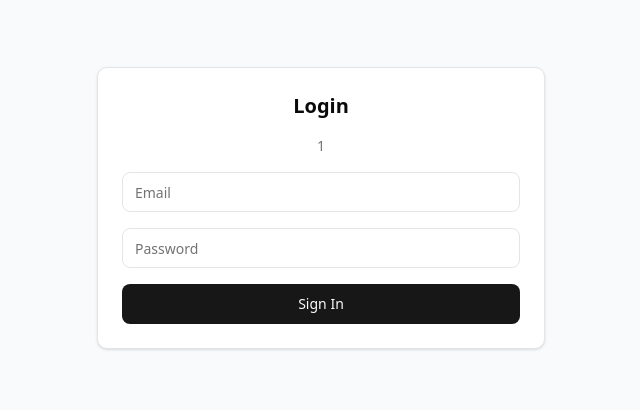
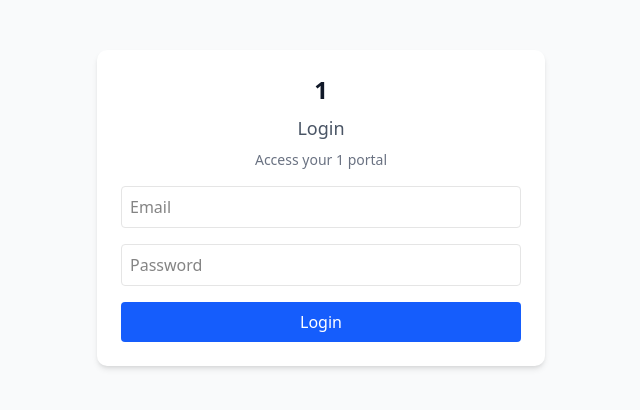
Before and after one commit to Brendin-DP/IMD-accelerator, a Next.js app: page /tenant/1/login in a window 1280 px wide. Shown: the part 224-634 px from the top of the page, without its empty margins (319-959 px from the left). Built offline with nearby package versions, Linux system fonts and the light colour scheme; no server answers.

Commit message:
struggling with subdomains

```diff
--- a/src/middleware.ts
+++ b/app/middleware.ts
@@ -4,6 +4,12 @@ import type { NextRequest } from "next/server";
 export function middleware(req: NextRequest) {
   const host = req.headers.get("host") || "";
   const subdomain = host.split(".")[0];
+  const pathname = req.nextUrl.pathname;
+
+  // Skip if already a tenant route (to prevent double rewriting)
+  if (pathname.startsWith("/tenant/")) {
+    return NextResponse.next();
+  }
 
   // Skip admin and local routes (or routes without subdomain)
   if (
@@ -14,8 +20,6 @@ export function middleware(req: NextRequest) {
   ) {
     return NextResponse.next();
   }
-
-  const pathname = req.nextUrl.pathname;
 
   // Rewrite requests for subdomain tenants
   // Map common routes to tenant structure
@@ -51,7 +55,8 @@ export const config = {
      * - _next/static (static files)
      * - _next/image (image optimization files)
      * - favicon.ico (favicon file)
+     * - tenant/ (already rewritten routes)
      */
-    "/((?!api|_next/static|_next/image|favicon.ico).*)",
+    "/((?!api|_next/static|_next/image|favicon.ico|tenant/).*)",
   ],
 };
--- a/app/tenant/[subdomain]/login/page.tsx
+++ b/app/tenant/[subdomain]/login/page.tsx
@@ -1,92 +1,165 @@
 "use client";
 
+import { useParams, useRouter } from "next/navigation";
 import { useState } from "react";
-import { useParams, useRouter } from "next/navigation";
 import { supabase } from "@/lib/supabaseClient";
-import { Button, Input, Card } from "@/components/ui";
 
-export default function TenantLoginPage() {
+export default function TenantLogin() {
   const params = useParams();
   const router = useRouter();
-  const subdomain = params.subdomain as string;
-
+  const subdomain = (params?.subdomain as string) || "";
   const [email, setEmail] = useState("");
   const [password, setPassword] = useState("");
   const [error, setError] = useState("");
   const [loading, setLoading] = useState(false);
 
-  async function handleLogin(e: React.FormEvent) {
+  // Debug: Log component mount and params
+  console.log("TenantLogin component rendered", { subdomain, params });
+
+  const handleLogin = async (e: React.FormEvent) => {
     e.preventDefault();
+    console.log("Login form submitted"); // Debug log
     setError("");
     setLoading(true);
 
+    console.log("Subdomain:", subdomain); // Debug log
+    console.log("Email:", email); // Debug log
+
+    if (!subdomain) {
+      console.error("No subdomain found");
+      setError("Invalid tenant subdomain");
+      setLoading(false);
+      return;
+    }
+
     try {
-      // First, verify the subdomain/client exists
+      console.log("Starting login process..."); // Debug log
+      console.log("Fetching client for subdomain:", subdomain); // Debug log
       const { data: client, error: clientError } = await supabase
         .from("clients")
-        .select("id, name, subdomain")
+        .select("id")
         .eq("subdomain", subdomain)
         .single();
 
+      console.log("Client query result:", { client, clientError }); // Debug log
+
       if (clientError || !client) {
-        setError("Invalid subdomain or client not found");
+        console.error("Client not found:", clientError);
+        setError("Invalid tenant");
         setLoading(false);
         return;
       }
 
-      // Query client_users table for this client
-      const { data: user, error: dbError } = await supabase
+      // First, find the user by email and client_id
+      console.log("Fetching user for client_id:", client.id, "email:", email); // Debug log
+      const { data: user, error: userError } = await supabase
         .from("client_users")
-        .select("id, email, name, surname, role, status, client_id")
-        .eq("email", email)
+        .select("*")
         .eq("client_id", client.id)
+        .eq("email", email.toLowerCase().trim())
         .eq("status", "active")
-        .single();
+        .maybeSingle();
 
-      if (dbError || !user) {
+      console.log("User query result:", { user, userError }); // Debug log
+
+      if (userError) {
+        console.error("Error fetching user:", userError);
+        setError("An error occurred. Please try again.");
+        setLoading(false);
+        return;
+      }
+
+      if (!user) {
         setError("Invalid credentials");
         setLoading(false);
         return;
       }
 
-      // TODO: Implement proper password verification
-      // For now, we'll need to check password_hash or implement authentication
-      // Store user info in localStorage with tenant context
-      localStorage.setItem("tenant_user", JSON.stringify({ ...user, client_id: client.id, client_name: client.name }));
-      router.push(`/dashboard`);
+      // Check if password field exists (it might be password_hash or password)
+      // Try password_hash first (like imd_users), then password
+      const userPassword = (user as any).password_hash || (user as any).password;
+
+      // Debug: Log available fields (remove in production)
+      console.log("User found:", {
+        id: user.id,
+        email: user.email,
+        hasPasswordHash: !!(user as any).password_hash,
+        hasPassword: !!(user as any).password,
+        userFields: Object.keys(user)
+      });
+
+      if (!userPassword) {
+        console.error("No password field found for user. Available fields:", Object.keys(user));
+        setError("Password not set for this user. Please contact support.");
+        setLoading(false);
+        return;
+      }
+
+      // Compare passwords (plain text comparison for now, or hash comparison)
+      if (userPassword !== password) {
+        console.log("Password mismatch - user password:", userPassword, "provided:", password);
+        setError("Invalid credentials");
+        setLoading(false);
+        return;
+      }
+
+      localStorage.setItem("participant", JSON.stringify(user));
+      router.push(`/tenant/${subdomain}/dashboard`);
     } catch (err) {
       setError(err instanceof Error ? err.message : "An error occurred");
-    } finally {
       setLoading(false);
     }
-  }
+  };
 
   return (
     <div className="flex items-center justify-center min-h-screen bg-gray-50">
-      <Card className="p-6 w-full max-w-md space-y-4">
-        <h2 className="text-xl font-semibold text-center">Login</h2>
-        <p className="text-sm text-center text-muted-foreground">{subdomain}</p>
-        <form onSubmit={handleLogin} className="space-y-4">
-          <Input
-            type="email"
-            placeholder="Email"
-            value={email}
-            onChange={(e: React.ChangeEvent<HTMLInputElement>) => setEmail(e.target.value)}
-            required
-          />
-          <Input
-            type="password"
-            placeholder="Password"
-            value={password}
-            onChange={(e: React.ChangeEvent<HTMLInputElement>) => setPassword(e.target.value)}
-            required
-          />
-          {error && <p className="text-sm text-red-600">{error}</p>}
-          <Button type="submit" className="w-full" disabled={loading}>
-            {loading ? "Signing in..." : "Sign In"}
-          </Button>
-        </form>
-      </Card>
+      <form
+        onSubmit={(e) => {
+          console.log("Form onSubmit triggered", e);
+          handleLogin(e);
+        }}
+        className="bg-white p-6 rounded-lg shadow-md w-full max-w-md space-y-4"
+      >
+        <div className="text-center space-y-2">
+          <h1 className="text-2xl font-bold text-gray-900">
+            {subdomain ? subdomain.charAt(0).toUpperCase() + subdomain.slice(1) : "Portal"}
+          </h1>
+          <h2 className="text-lg font-medium text-gray-600">
+            Login
+          </h2>
+          {subdomain && (
+            <p className="text-sm text-gray-500">
+              Access your {subdomain} portal
+            </p>
+          )}
+        </div>
+        <input
+          type="email"
+          placeholder="Email"
+          value={email}
+          onChange={(e) => setEmail(e.target.value)}
+          className="w-full border p-2 rounded"
+        />
+        <input
+          type="password"
+          placeholder="Password"
+          value={password}
+          onChange={(e) => setPassword(e.target.value)}
+          className="w-full border p-2 rounded"
+        />
+        {error && <p className="text-red-600 text-sm">{error}</p>}
+        <button
+          type="submit"
+          disabled={loading}
+          onClick={(e) => {
+            console.log("Button clicked", e);
+            // Don't prevent default - let form handle it
+          }}
+          className="w-full bg-blue-600 text-white py-2 rounded hover:bg-blue-700 disabled:opacity-50 disabled:cursor-not-allowed"
+        >
+          {loading ? "Logging in..." : "Login"}
+        </button>
+      </form>
     </div>
   );
 }
```
